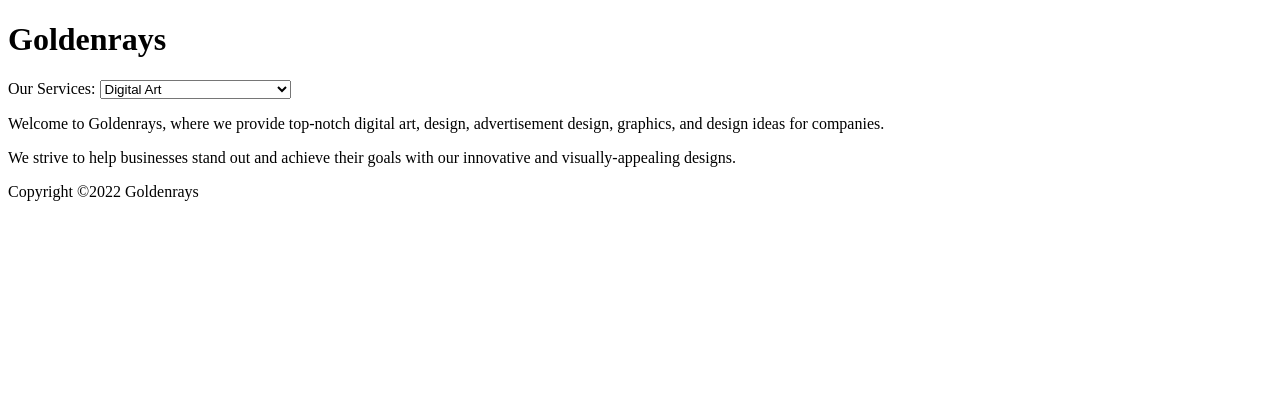
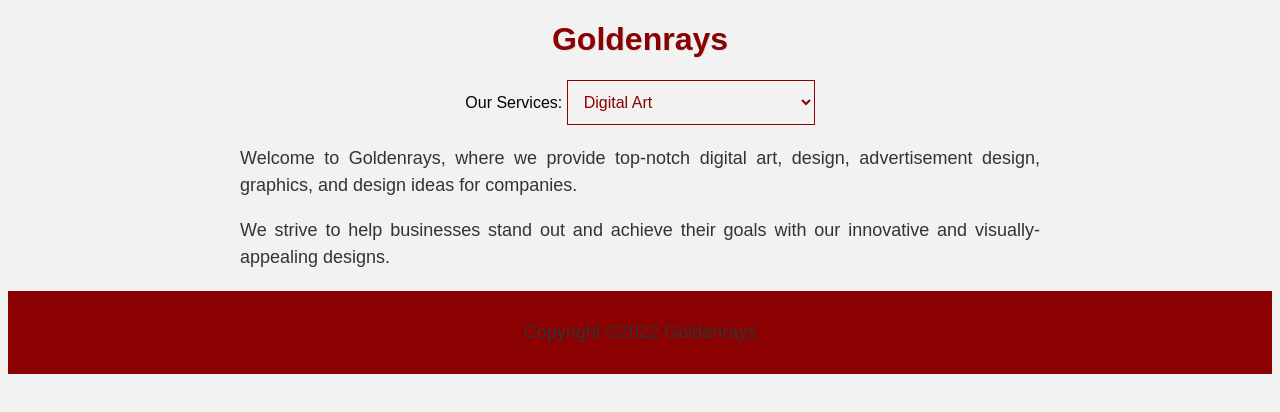
Before and after one commit to Yash-240/yashwanth.github.io, a plain HTML site: page index.html in a window 1280 px wide. Drawn offline with Linux system fonts and the light colour scheme.

Commit message:
Update index.html

```diff
--- a/index.html
+++ b/index.html
@@ -2,7 +2,7 @@
 <html>
 <head>
   <title>Goldenrays</title>
-  <link rel="stylesheet" type="text/css" href="your-css-file-name.css">
+  <link rel="stylesheet" type="text/css" href="style.css">
 </head>
 <body>
   <header>
```
